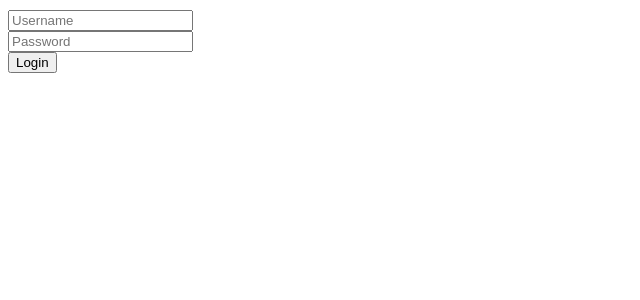
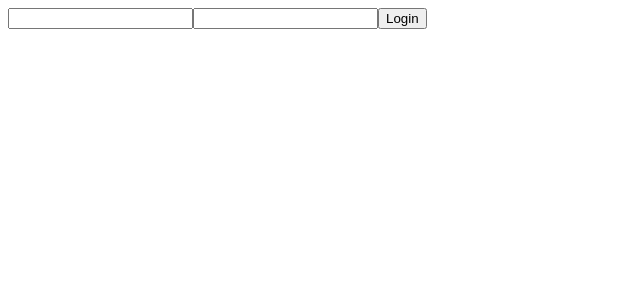
Before and after one commit to acciojob/validate-fields-react-SAHILDWIVEDI1232, a React app: page / in a window 1280 px wide. Shown: the top 300 px of the page, without its empty margins (0-640 px from the left). Built offline with nearby package versions, Linux system fonts and the light colour scheme.

Commit message:
Update LoginForm.js

```diff
--- a/src/components/LoginForm.js
+++ b/src/components/LoginForm.js
@@ -1,47 +1,44 @@
-import React  from "react";
-import { useState, useEffect } from "react"
-function LoginForm(){
+import React, { useState } from "react";
+
+function LoginForm() {
   const [username, setUsername] = useState("");
   const [password, setPassword] = useState("");
   const [errorMessage, setErrorMessage] = useState("");
+
   const handleSubmit = (e) => {
     e.preventDefault();
 
     if (username === "" || password === "") {
-      setErrorMessage("Username and Password are required");
+      setErrorMessage("Both username and password are required.");
     } else {
       setErrorMessage("");
-      console.log("Login Success");
     }
   };
+
   return (
     <form onSubmit={handleSubmit}>
+      {errorMessage && (
         <div
           id="errorMessage"
-        style={{ color: "red", marginBottom: "10px" }}
+          style={{ color: "red" }}
         >
           {errorMessage}
         </div>
+      )}
 
       <input
         id="username"
         type="text"
-        placeholder="Username"
         value={username}
         onChange={(e) => setUsername(e.target.value)}
       />
 
-      <br />
-
       <input
         id="password"
         type="password"
-        placeholder="Password"
         value={password}
         onChange={(e) => setPassword(e.target.value)}
       />
-
-      <br />
 
       <button type="submit">Login</button>
     </form>
```
Lines whose indentation alone changed are shown as unchanged.
